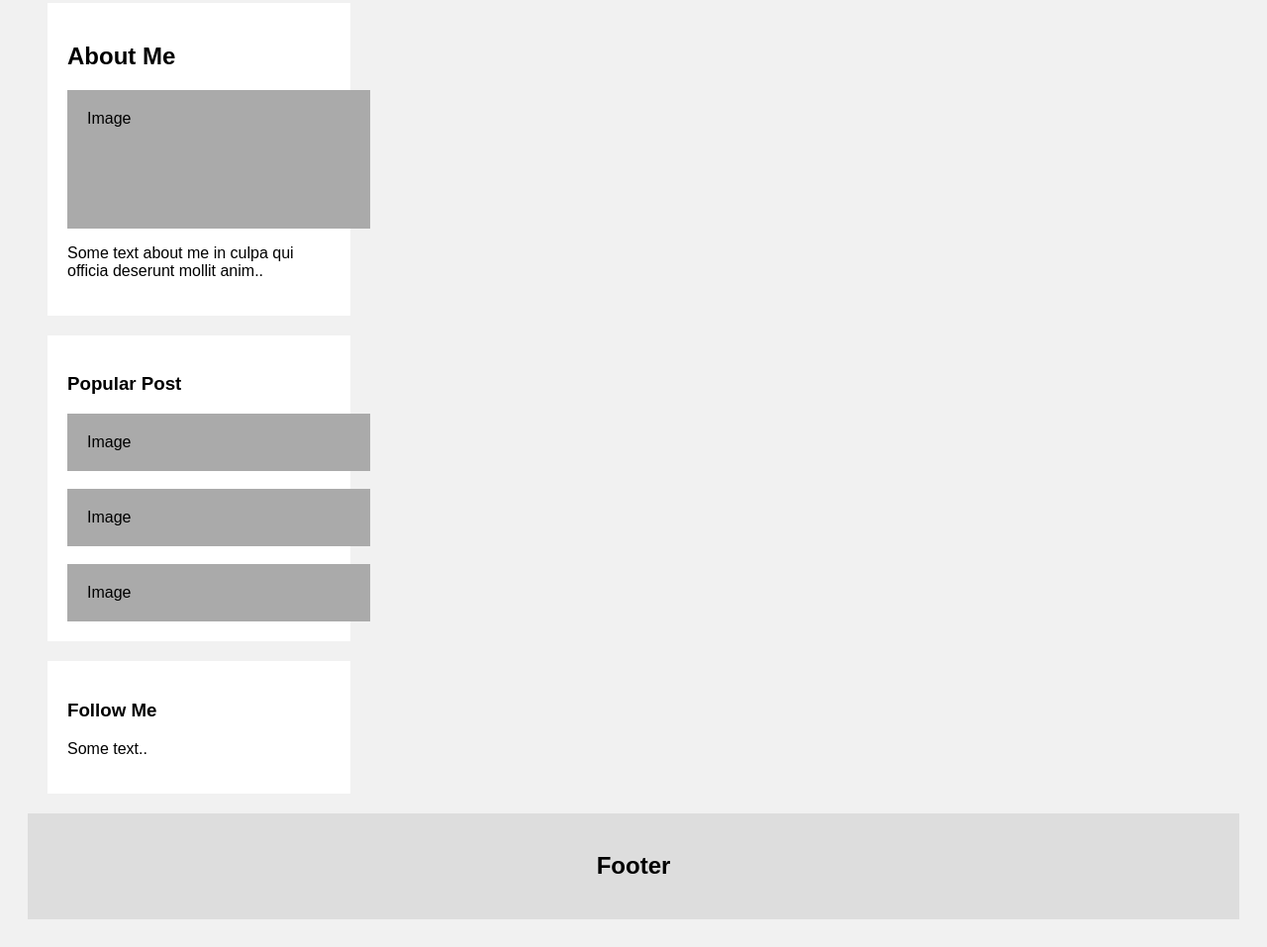
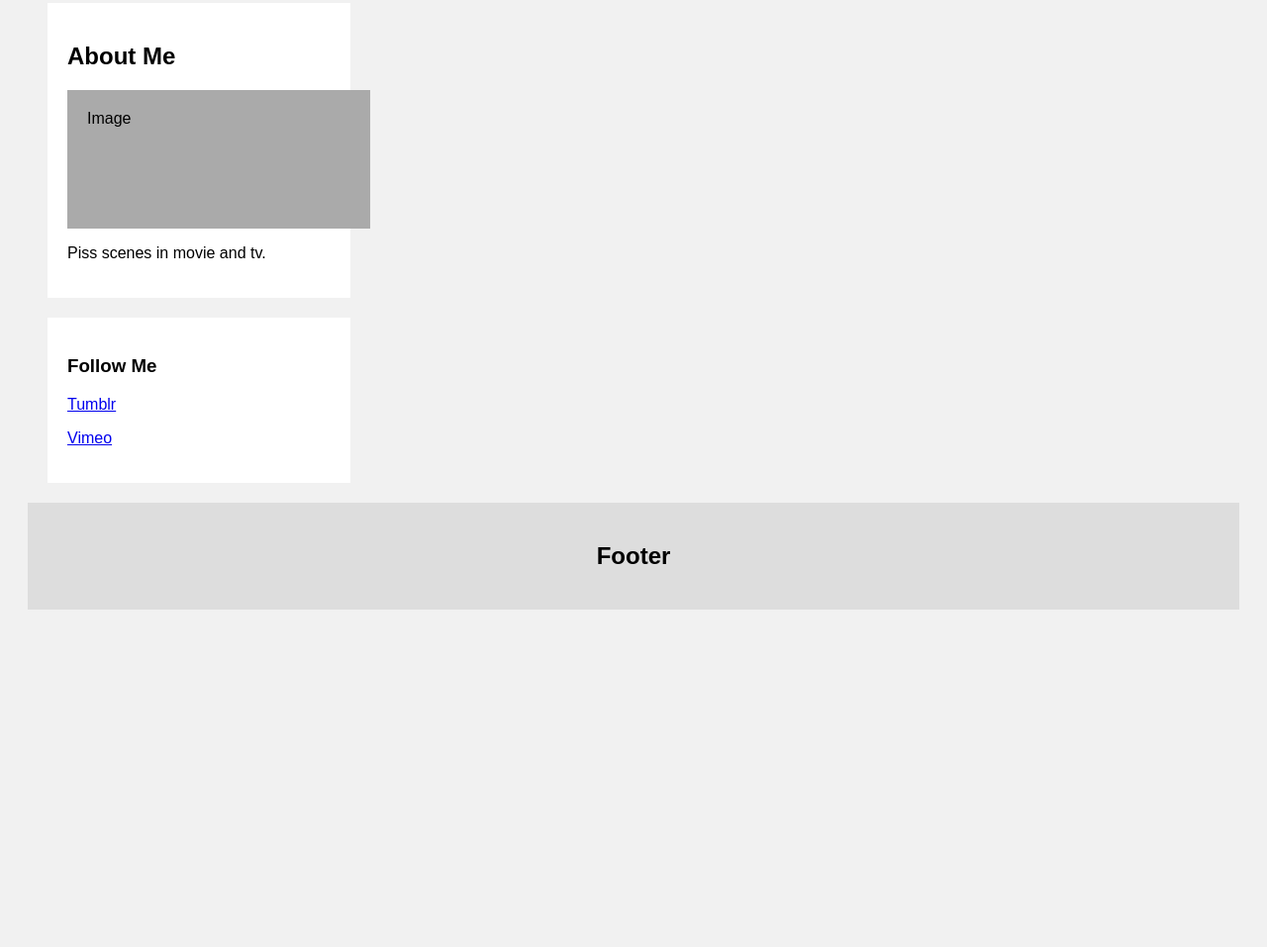
Before and after one commit to sassykenzie1/moviepiss, a plain HTML site: page index.html in a window 1280 px wide. Shown: the part 1514-2471 px from the top of the page at 99% size. After the commit the page ends 2158 px from the top, so only its background shows below. Drawn offline with Linux system fonts and the light colour scheme.

Commit message:
Changed "about me" info.

```diff
--- a/index.html
+++ b/index.html
@@ -41,17 +41,13 @@
     <div class="card">
       <h2>About Me</h2>
       <div class="fakeimg" style="height:100px;">Image</div>
-      <p>Some text about me in culpa qui officia deserunt mollit anim..</p>
+      <p>Piss scenes in movie and tv.</p>
     </div>
-    <div class="card">
-      <h3>Popular Post</h3>
-      <div class="fakeimg">Image</div><br>
-      <div class="fakeimg">Image</div><br>
-      <div class="fakeimg">Image</div>
-    </div>
+
     <div class="card">
       <h3>Follow Me</h3>
-      <p>Some text..</p>
+      <p><a href="https://pissinmoviesandtv.tumblr.com/">Tumblr</a></p>
+      <p><a href="https://vimeo.com/user123112477">Vimeo</a></p>
     </div>
   </div>
 </div>
```
